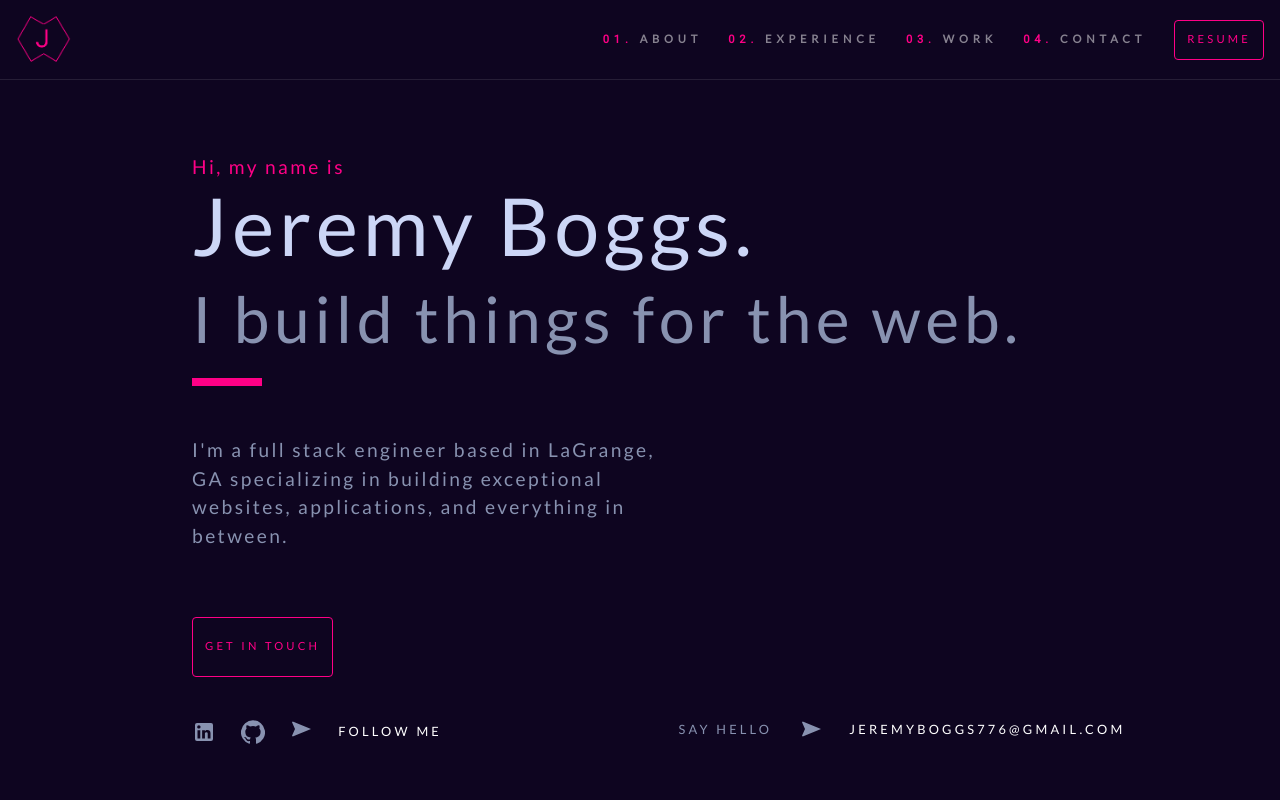
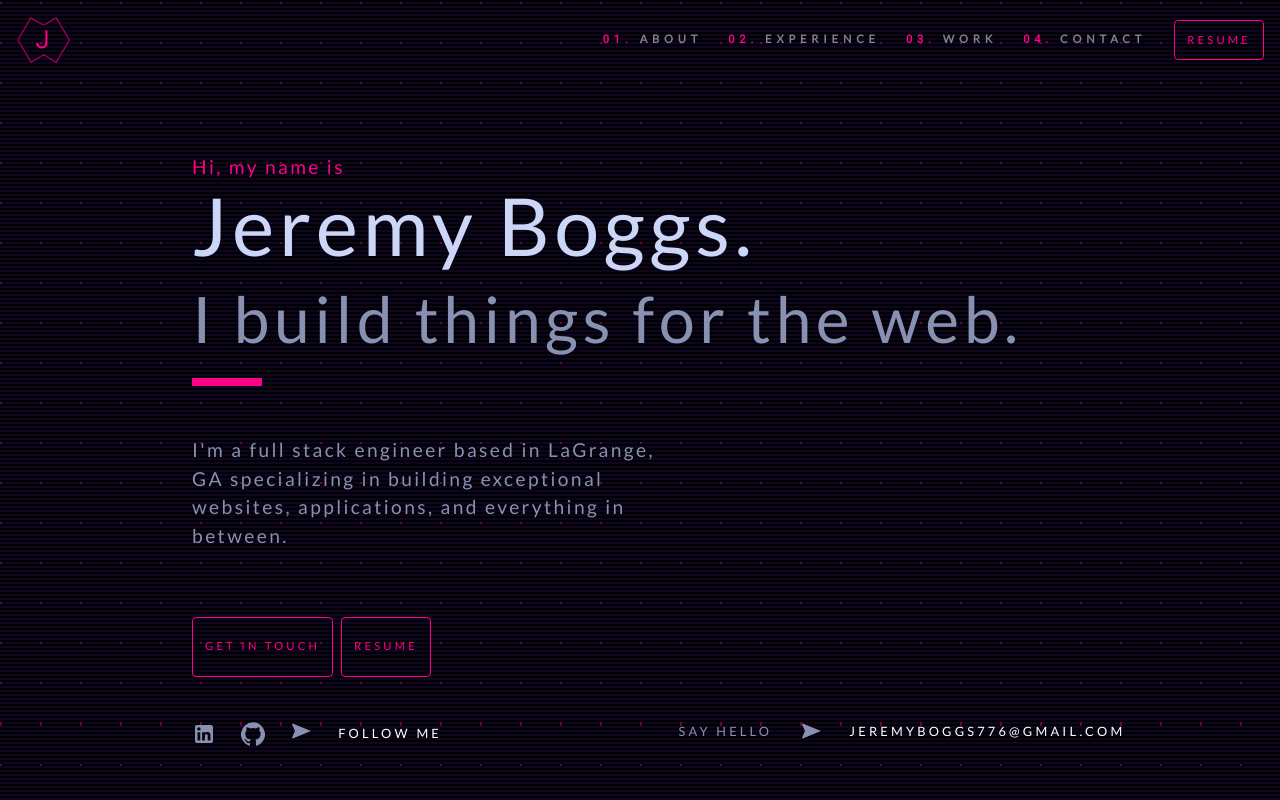
Before and after one commit to Nicocchi/react-portfolio, a React (Create React App) app: page / in a window 1280 px wide. Built offline with nearby package versions, Linux system fonts and the light colour scheme.

Commit message:
updated styles

```diff
--- a/src/App.js
+++ b/src/App.js
@@ -5,10 +5,10 @@ import { Container } from "react-bootstrap";
 
 function App() {
     return (
-        <div id="wrapper">
+        <div id="wrapper" className="bg-grid">
             <div id="wrapper">
                 <Navbar />
-                <div id="main">
+                <div id="main" className="bg-grid">
                     <div id="content">
                         <Landing />
                     </div>
--- a/src/App.scss
+++ b/src/App.scss
@@ -1,9 +1,3 @@
-#wrapper {
-    min-height: 100%;
-    display: flex;
-    flex-flow: column nowrap;
-}
-
 #wrapper {
     min-height: 100%;
     display: flex;
--- a/src/components/Footer/Footer.js
+++ b/src/components/Footer/Footer.js
@@ -6,7 +6,7 @@ import NavigationSharpIcon from '@material-ui/icons/NavigationSharp';
 
 function Footer(props) {
     return (
-        <div id="footer">
+        <div id="footer" className="bg-grid">
             <div className="footer-profiles">
                 <a target="_blank" href="https://www.linkedin.com/in/jeremy-boggs-b5861b181/"><LinkedInIcon className="footer-icon-a"/></a>
                 <a target="_blank" href="https://github.com/Nicocchi"><GitHubIcon className="footer-icon-a" /></a>
--- a/src/components/Footer/Footer.scss
+++ b/src/components/Footer/Footer.scss
@@ -4,7 +4,8 @@
     text-align: center;
     padding: 30px 0;
     width: 100%;
-    height: 80px;
+    height: 78px;
+    // border: 1px solid red;
     position: absolute;
     bottom: 0;
     left: 0;
--- a/src/components/Landing/Landing.js
+++ b/src/components/Landing/Landing.js
@@ -11,7 +11,10 @@ function Landing(props) {
                 <h2>I build things for the web.</h2>
                 <div className="hr-rose"></div>
                 <p>I'm a full stack engineer based in LaGrange, GA specializing in building exceptional websites, applications, and everything in between.</p>
+                <div>
                 <Button variant="flat" style={{height: "60px"}}>Get In Touch</Button>{" "}
+                <Button variant="flat" style={{height: "60px"}}>Resume</Button>{" "}
+                </div>
             </div>
         </div>
     );
--- a/src/components/Landing/Landing.scss
+++ b/src/components/Landing/Landing.scss
@@ -3,7 +3,7 @@
 .landing-wrapper {
     width: 100%;
     height: 100%;
-    background-color: $violet;
+    // background-color: $violet;
     display: flex;
     flex-direction: column;
     justify-content: center;
--- a/src/components/Navbar/Navbar.js
+++ b/src/components/Navbar/Navbar.js
@@ -9,7 +9,7 @@ function NavigationBar(props) {
         <Navbar
             collapseOnSelect
             expand="lg"
-            style={{ backgroundColor: "#0E0520", borderBottom: "1px solid #261E36", height: "80px" }}
+            className="navbar-style"
             variant="dark"
         >
             <Navbar.Brand href="#home" className="spaced-p">
--- a/src/index.js
+++ b/src/index.js
@@ -5,9 +5,7 @@ import App from './App';
 import * as serviceWorker from './serviceWorker';
 
 ReactDOM.render(
-  <React.StrictMode>
-    <App />
-  </React.StrictMode>,
+    <App />,
   document.getElementById('root')
 );
 
--- a/src/index.scss
+++ b/src/index.scss
@@ -8,7 +8,6 @@
 * {
     box-sizing: border-box;
 }
-
 html,
 body {
     margin: 0;
@@ -21,6 +20,26 @@ body {
     font-family: "Lato", "Roboto", sans-serif;
     -webkit-font-smoothing: antialiased;
     -moz-osx-font-smoothing: grayscale;
+
+    background: linear-gradient(to bottom, #000, #000 50%, $violet 50%, $violet);
+    background-size: 100% 4px;
+}
+
+.bg-grid {
+    background-image: radial-gradient(circle at 1px 3px, rgba(255, 0, 134, 0.4) 1px, transparent 0);
+    background-size: 40px 40px;
+}
+
+.bg-stripes {
+    background: linear-gradient(to bottom, #5d9634, #5d9634 50%, #538c2b 50%, #538c2b);
+    background-size: 100% 20px;
+}
+
+.navbar-style {
+  // background-color: #0E0520;
+  // border-bottom: 1px solid #261E36;
+  height: 80px;
+
 }
 
 .btn-flat {
@@ -66,8 +85,8 @@ body {
 }
 
 .hr-rose {
-  border: 4px solid $rose;
-  width: 70px;
-  height: 5px;
-  margin-top: 20px;
+    border: 4px solid $rose;
+    width: 70px;
+    height: 5px;
+    margin-top: 20px;
 }
```
